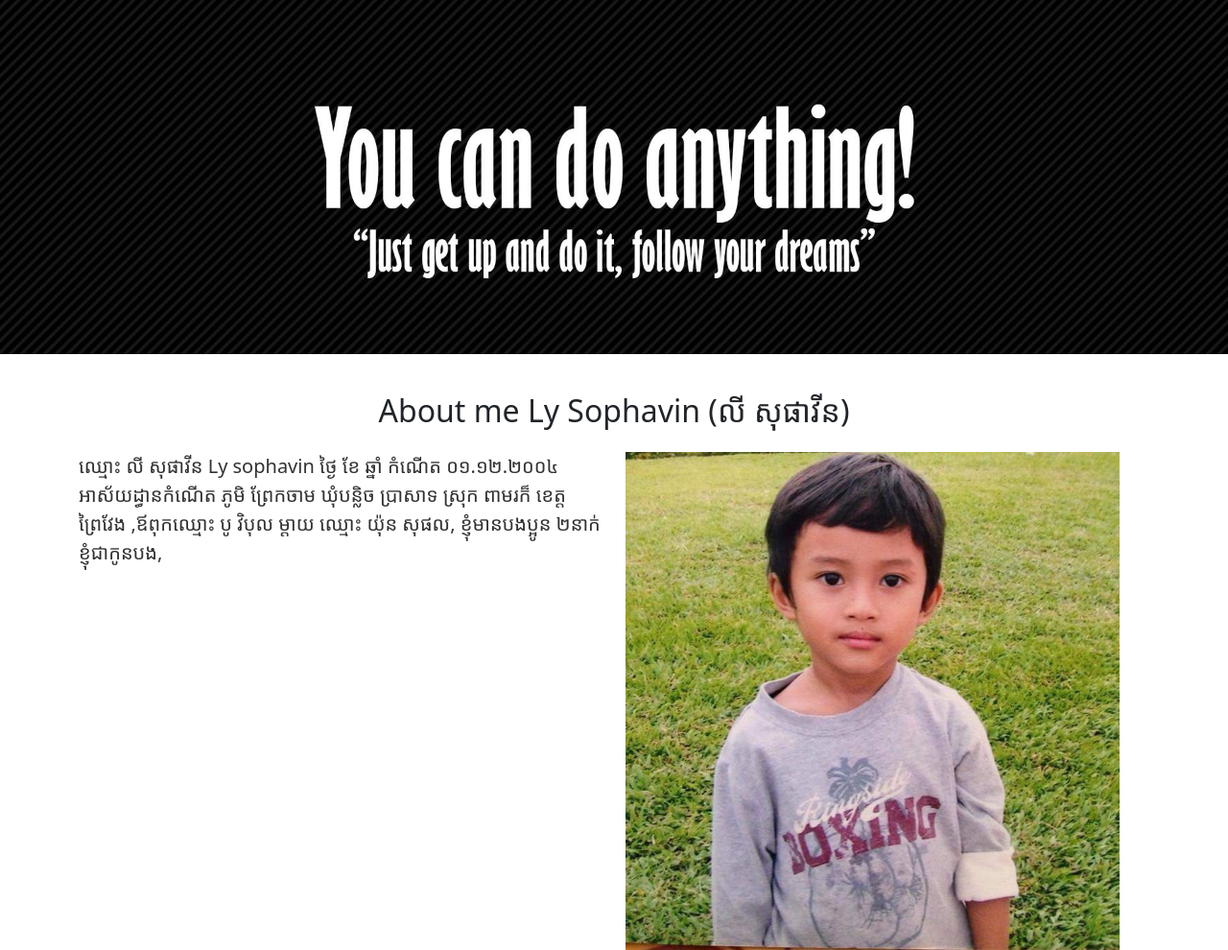
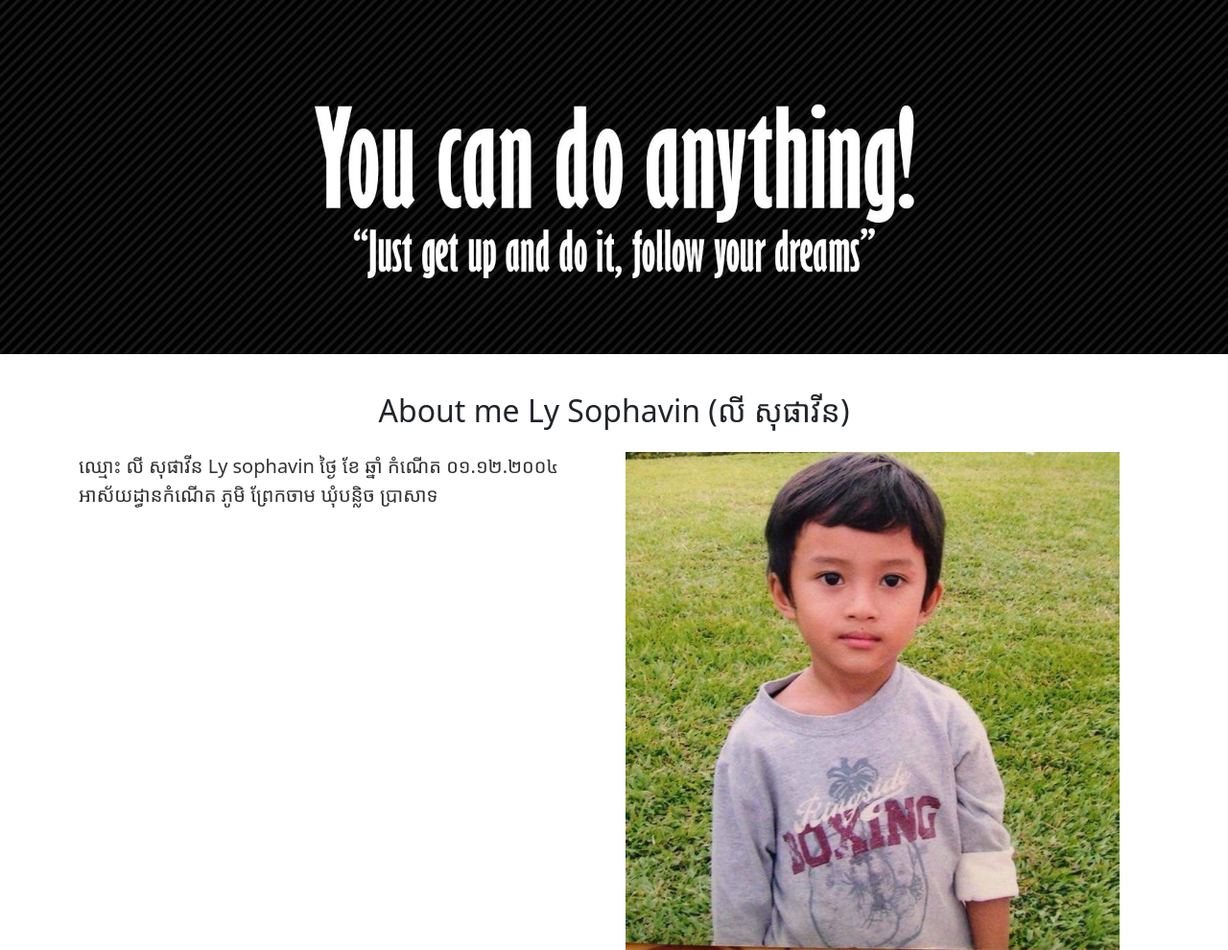
Before and after one commit to lysophavin18/mywepsite, a Flask app: page / in a window 1280 px wide. Shown: the part 57-1047 px from the top of the page at 96% size. Run offline with Flask 2, Linux system fonts and the light colour scheme.

Commit message:
new change

```diff
--- a/templates/home.html
+++ b/templates/home.html
@@ -34,7 +34,7 @@
                  <div class="col-6">
             <p class="lead" style="color: rgb(50,50,50);">
               ឈ្មោះ លី សុផាវីន Ly sophavin ថ្ងៃ ខែ ឆ្នាំ កំណេីត ០១.១២.២០០៤ អាស័យដ្ធានកំណេីត ភូមិ ព្រែកចាម ឃុំបន្លិច ប្រាសាទ
-              ស្រុក ពាមរក៏ ខេត្ត ព្រៃវែង ,ឪពុកឈ្មោះ បូ វិបុល ម្ដាយ ឈ្មោះ យ៉ុន សុផល,  ខ្ញុំមានបងប្អូន ២នាក់ ខ្ញុំជាកូនបង,
+
 
             </p>
                       </div>
```
Also changed, not shown: 1 other file.
